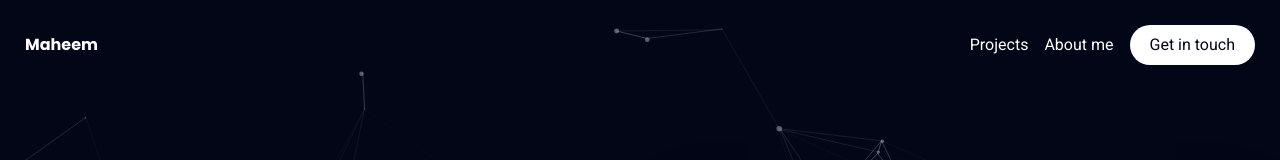
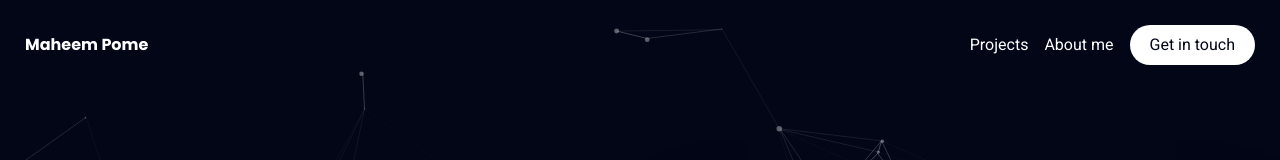
Before and after one commit to maheem20/web_portfolio, a SvelteKit app: page / in a window 1280 px wide. Shown: the top 160 px of the page. Built offline with nearby package versions, Linux system fonts and the light colour scheme.

Commit message:
feat: update Header component to include full name

```diff
--- a/src/components/Header.svelte
+++ b/src/components/Header.svelte
@@ -14,7 +14,7 @@
             : " py-6 bg-transparent border-transparent")}
 >
     <h1 class="font-medium">
-        <b class="font-bold poppins">Maheem</b>
+        <b class="font-bold poppins">Maheem Pome</b>
     </h1>
     <div class="sm:flex ml-auto pr-4 items-center gap-4 hidden">
         {#each tabs as tab, index}
```
